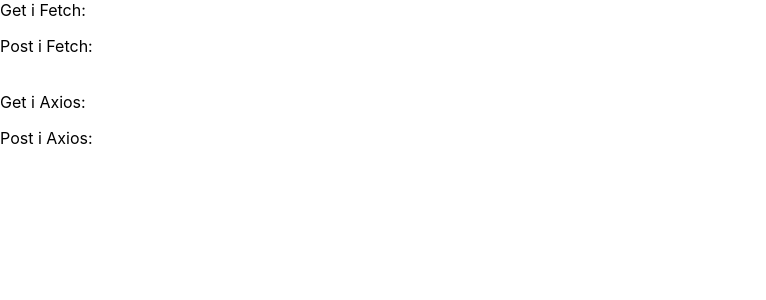
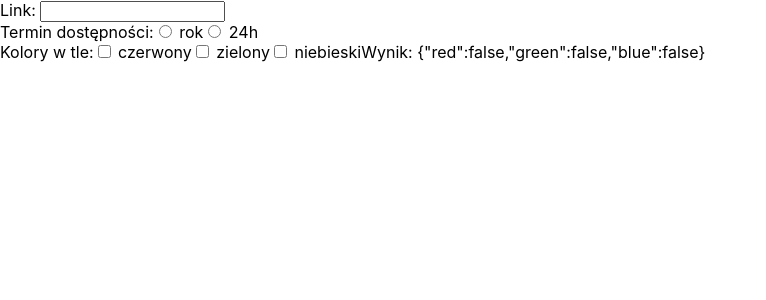
Before and after one commit to exnext/tinyjacob-front, a React (Create React App) app: page / in a window 1280 px wide. Shown: the top 300 px of the page, without its empty margins (0-766 px from the left). Built offline with nearby package versions, Linux system fonts and the light colour scheme; no server answers.

Commit message:
Bindowanie danych

```diff
--- a/src/App.js
+++ b/src/App.js
@@ -1,103 +1,97 @@
-import logo from './logo.svg';
 import './App.css';
-import React, { useEffect, useState } from "react";
+import React, { useState } from "react";
 import axios from 'axios';
+import Fetch from './Fetch'
 
-function NameProbGet ({ url }) {
-  const [response, setResponse] = useState('');
-
-  useEffect(() => {
-    (function () {
-      return fetch(url)
-            .then((res) => res.text())
-            .then((data) => setResponse(data));
-    })()
-  }, [url])
+function LinkInput() {
+  const [link, setLink] = React.useState('');
+  const [result, setResult] = React.useState('');
 
   return (
-    <div>
-      Get i Fetch:<br/>
-      {response}
+    <div className='container'>
+      <label>
+        Link:&nbsp;
+        <input type="url" name="link" value={link}
+        onChange={(e) => {
+          setLink(e.target.value);
+        }}
+        onBlur={(e) => {
+          axios.post('http://localhost:3001/link', {'link': link})
+          .then((res) => setResult(res.data));
+        }}/>
+      </label>
+      {result !== '' && <span>Odpowiedź: {result}</span>}
     </div>
   );
 }
 
-function NameProbAxiosGet ({ url }) {
-  const [response, setResponse] = useState('');
-
-  useEffect(() => {
-    (function () {
-      return axios.get(url)
-            .then(res => setResponse(res.data))
-    })()
-  }, [url])
+function RadioInput() {
+  const [term, setTerm] = React.useState();
+  const terms = ['rok', '24h'];
 
   return (
-    <p>
-      Post i Fetch:<br/>
-      {response}
-    </p>
-  );
-}
-
-function NameProbPost ({ url, name }) {
-  const [response, setResponse] = useState('');
-
-  useEffect(() => {
-    const nameObj = {name: name};
-
-    (function () {
-      return fetch(url, {
-        method: 'POST',
-        //mode: 'cors',
-        cache: 'no-cache',
-        //credentials: 'same-origin',
-        headers: {
-          'Content-Type': 'application/json',
-        },
-        //redirect: 'follow',
-        referrerPolicy: 'no-referrer',
-        body: JSON.stringify(nameObj),
-      })
-        .then(res => res.text())
-        .then(data => setResponse(data));
-    })()
-  }, [url, name])
-
-  return (
-    <div>
-      Get i Axios:<br/>
-      {response}
+    <div className='container'>
+      Termin dostępności:
+      {terms.map((option) => (
+        <label key={option}>
+          <input type="radio" name="deadline" value={option} checked={term === option}
+          onChange={(e) => {
+            setTerm(e.target.value);
+          }}/>
+          &nbsp;{option}
+        </label>
+      ))}
+      {term !== undefined && <span>Wynik: {term}</span>}
     </div>
   );
 }
 
-function NameProbAxiosPost ({ url, name }) {
-  const [response, setResponse] = useState('');
-
-  useEffect(() => {
-    (function () {
-      return axios.post(url, {name: name})
-            .then(res => setResponse(res.data))
-    })()
-  }, [url, name])
+function CheckboxInput() {
+  const defaultColors = {
+    red: false,
+    green: false,
+    blue: false,
+  };
+  const translation = {
+    red: 'czerwony',
+    green: 'zielony',
+    blue: 'niebieski',
+  };
+  const colorsList = Object.keys(defaultColors);
+  const [colors, setColors] = React.useState(defaultColors);
 
   return (
-    <p>
-      Post i Axios:<br/>
-      {response}
-    </p>
+    <div className='container'>
+      Kolory w tle:
+      {colorsList.map((option) => (
+        <label key={option}>
+          <input type="checkbox" name="color" value={option}
+          checked={colors[option] === true}
+          onChange={(e) => {
+            setColors({
+              ...colors,
+              [option]: e.target.checked,
+            });
+          }}/>
+          &nbsp;{translation[option]}
+        </label>
+      ))}
+      <span>Wynik: {JSON.stringify(colors)}</span>
+    </div>
   );
 }
 
 function App() {
+
   return (
     <>
-    <NameProbGet url={"http://localhost:3001/name-probability/Jakub"}/>
-		<NameProbAxiosGet url={"http://localhost:3001/name-probability/Axios"}/>
-		<br/>
-    <NameProbPost url={"http://localhost:3001/name-probability"} name={"Jakub"}/>
-    <NameProbAxiosPost url={"http://localhost:3001/name-probability"} name={"Axios"}/>
+    <form className='Form'>
+      <LinkInput/>
+      <RadioInput/>
+      <CheckboxInput/>
+    </form>
+    {/* <br/>
+    <Fetch /> */}
     </>
   );
 }
--- /dev/null
+++ b/src/Fetch.js
@@ -0,0 +1,103 @@
+import React, { useEffect, useState } from "react";
+import axios from 'axios';
+
+function NameProbGet ({ url }) {
+    const [response, setResponse] = useState('');
+
+    useEffect(() => {
+      (function () {
+        return fetch(url)
+              .then((res) => res.text())
+              .then((data) => setResponse(data));
+      })()
+    }, [url])
+
+    return (
+      <div>
+        Get i Fetch:<br/>
+        {response}
+      </div>
+    );
+  }
+
+  function NameProbAxiosGet ({ url }) {
+    const [response, setResponse] = useState('');
+
+    useEffect(() => {
+      (function () {
+        return axios.get(url)
+              .then(res => setResponse(res.data))
+      })()
+    }, [url])
+
+    return (
+      <p>
+        Post i Fetch:<br/>
+        {response}
+      </p>
+    );
+  }
+
+  function NameProbPost ({ url, name }) {
+    const [response, setResponse] = useState('');
+
+    useEffect(() => {
+      const nameObj = {name: name};
+
+      (function () {
+        return fetch(url, {
+          method: 'POST',
+          //mode: 'cors',
+          cache: 'no-cache',
+          //credentials: 'same-origin',
+          headers: {
+            'Content-Type': 'application/json',
+          },
+          //redirect: 'follow',
+          referrerPolicy: 'no-referrer',
+          body: JSON.stringify(nameObj),
+        })
+          .then(res => res.text())
+          .then(data => setResponse(data));
+      })()
+    }, [url, name])
+
+    return (
+      <div>
+        Get i Axios:<br/>
+        {response}
+      </div>
+    );
+  }
+
+  function NameProbAxiosPost ({ url, name }) {
+    const [response, setResponse] = useState('');
+
+    useEffect(() => {
+      (function () {
+        return axios.post(url, {name: name})
+              .then(res => setResponse(res.data))
+      })()
+    }, [url, name])
+
+    return (
+      <p>
+        Post i Axios:<br/>
+        {response}
+      </p>
+    );
+  }
+
+  function Fetch() {
+    return (
+      <>
+      <NameProbGet url={"http://localhost:3001/name-probability/Jakub"}/>
+      <NameProbAxiosGet url={"http://localhost:3001/name-probability/Axios"}/>
+      <br/>
+      <NameProbPost url={"http://localhost:3001/name-probability"} name={"Jakub"}/>
+      <NameProbAxiosPost url={"http://localhost:3001/name-probability"} name={"Axios"}/>
+      </>
+    );
+  }
+
+  export default Fetch;
```
